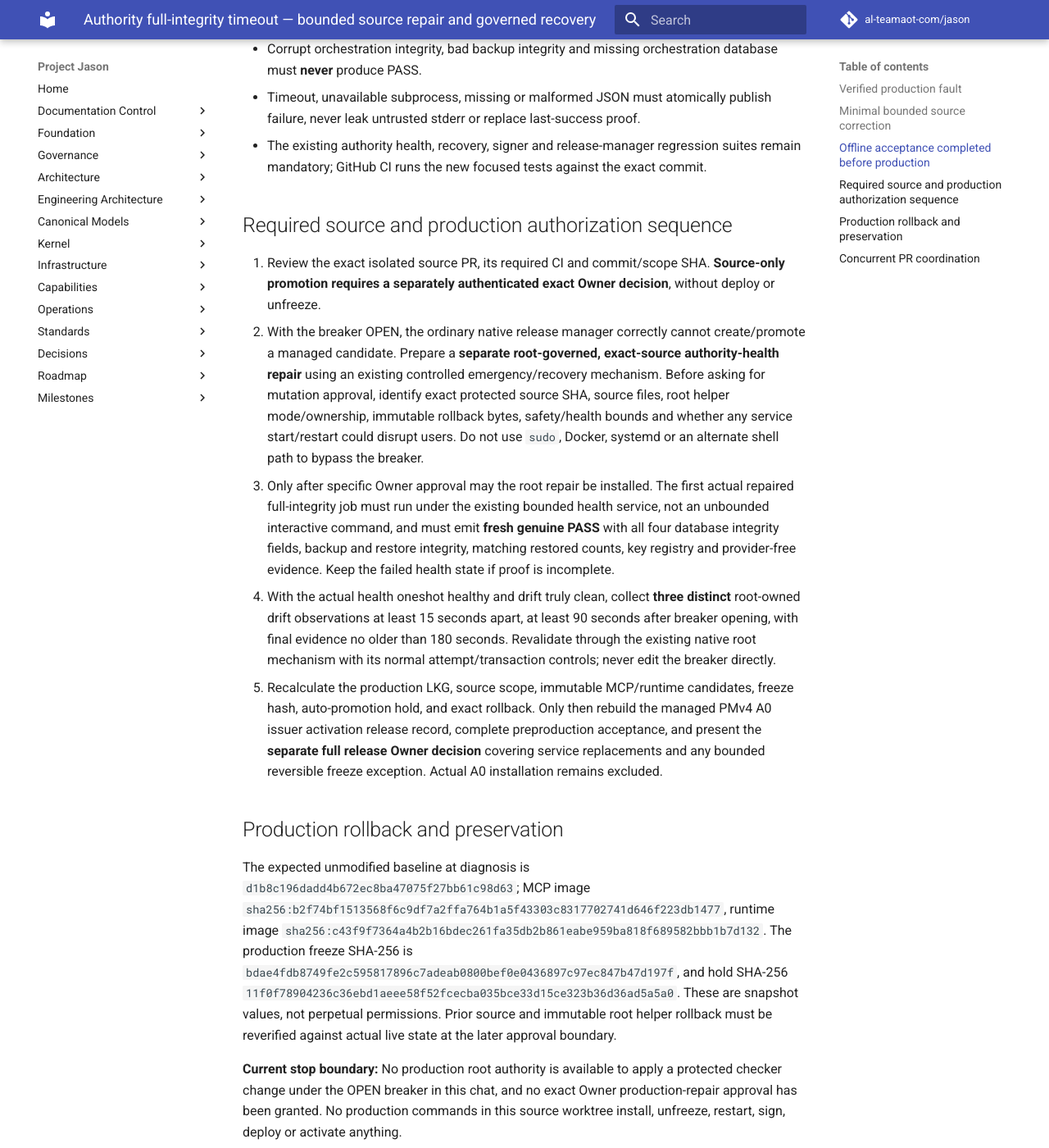
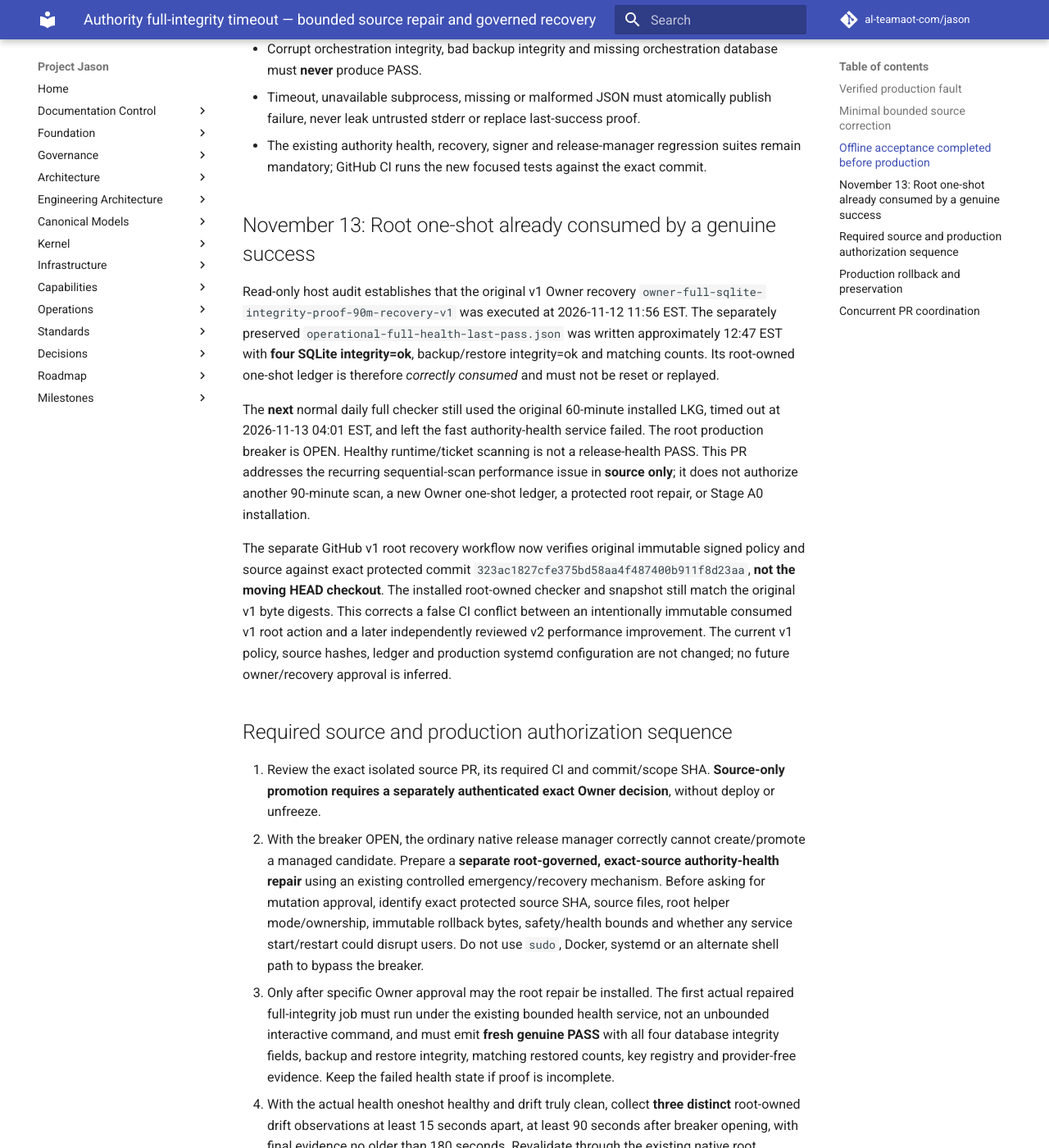
Before and after one commit to al-teamaot-com/jason, an MkDocs documentation site: the page built from docs/operations/Authority-Full-Integrity-Overlap-Root-Recovery-20261112.md, in a window 1280 px wide and 1400 px high, scrolled down 2146 px. Shown: the whole window at 82% size. Built offline with MkDocs 1.6.1 and Material for MkDocs 9.7.7, drawn with Linux system fonts in a browser that asks for light colours; comment, search, counter and statistics services are not loaded.

Commit message:
fix(ci): retain immutable consumed v1 proof while reviewing bounded v2 checker

```diff
--- a/docs/operations/Authority-Full-Integrity-Overlap-Root-Recovery-20261112.md
+++ b/docs/operations/Authority-Full-Integrity-Overlap-Root-Recovery-20261112.md
@@ -30,6 +30,34 @@ This reduces repeated sequential wall time without weakening integrity coverage.
 - Timeout, unavailable subprocess, missing or malformed JSON must atomically publish failure, never leak untrusted stderr or replace last-success proof.
 - The existing authority health, recovery, signer and release-manager regression suites remain mandatory; GitHub CI runs the new focused tests against the exact commit.
 
+## November 13: Root one-shot already consumed by a genuine success
+
+Read-only host audit establishes that the original v1 Owner recovery
+`owner-full-sqlite-integrity-proof-90m-recovery-v1` was executed at
+2026-11-12 11:56 EST. The separately preserved
+`operational-full-health-last-pass.json` was written approximately
+12:47 EST with **four SQLite integrity=ok**, backup/restore
+integrity=ok and matching counts. Its root-owned one-shot ledger is
+therefore *correctly consumed* and must not be reset or replayed.
+
+The **next** normal daily full checker still used the original 60-minute
+installed LKG, timed out at 2026-11-13 04:01 EST, and left the fast
+authority-health service failed. The root production breaker is OPEN.
+Healthy runtime/ticket scanning is not a release-health PASS.
+This PR addresses the recurring sequential-scan performance issue in
+**source only**; it does not authorize another 90-minute scan, a new
+Owner one-shot ledger, a protected root repair, or Stage A0 installation.
+
+The separate GitHub v1 root recovery workflow now verifies original
+immutable signed policy and source against exact protected commit
+`323ac1827cfe375bd58aa4f487400b911f8d23aa`, **not the moving
+HEAD checkout**. The installed root-owned checker and snapshot still
+match the original v1 byte digests. This corrects a false CI conflict
+between an intentionally immutable consumed v1 root action and a later
+independently reviewed v2 performance improvement. The current v1
+policy, source hashes, ledger and production systemd configuration are
+not changed; no future owner/recovery approval is inferred.
+
 ## Required source and production authorization sequence
 
 1. Review the exact isolated source PR, its required CI and commit/scope SHA. **Source-only promotion requires a separately authenticated exact Owner decision**, without deploy or unfreeze.
```
Also changed, not shown: 1 other file.
